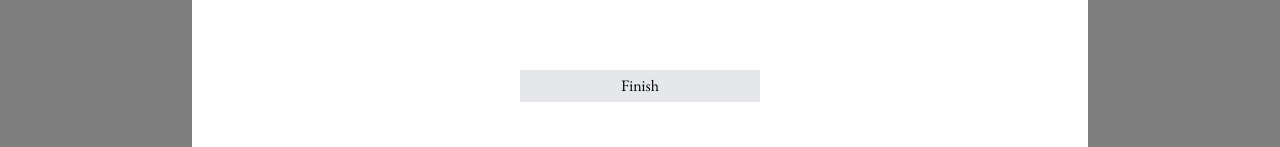
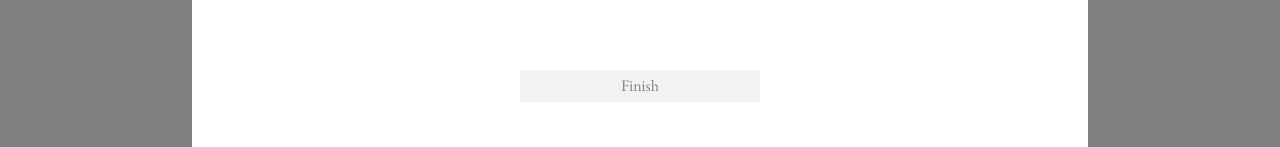
Before and after one commit to aqandrew/maps-between, a Next.js app: page / in a window 1280 px wide. Both pictures are taken after a click on the button "Messages". Shown: the part 650-797 px from the top of the page. Built offline with nearby package versions, Linux system fonts and the light colour scheme.

Commit message:
feat: disable Finish button until template/word are selected

```diff
--- a/src/app/components/WriteMessage.tsx
+++ b/src/app/components/WriteMessage.tsx
@@ -50,7 +50,12 @@ export default function WriteMessage({ onSubmit }: WriteMessageProps) {
 
 			<div className="flex justify-center pb-12">
 				{/* TODO autofocus Finish button when all inputs in Component are filled */}
-				<button className="w-60 p-1 bg-gray-200">Finish</button>
+				<button
+					className="w-60 p-1 bg-gray-200 disabled:opacity-50"
+					disabled={!(template && word)}
+				>
+					Finish
+				</button>
 			</div>
 		</form>
 	);
```
